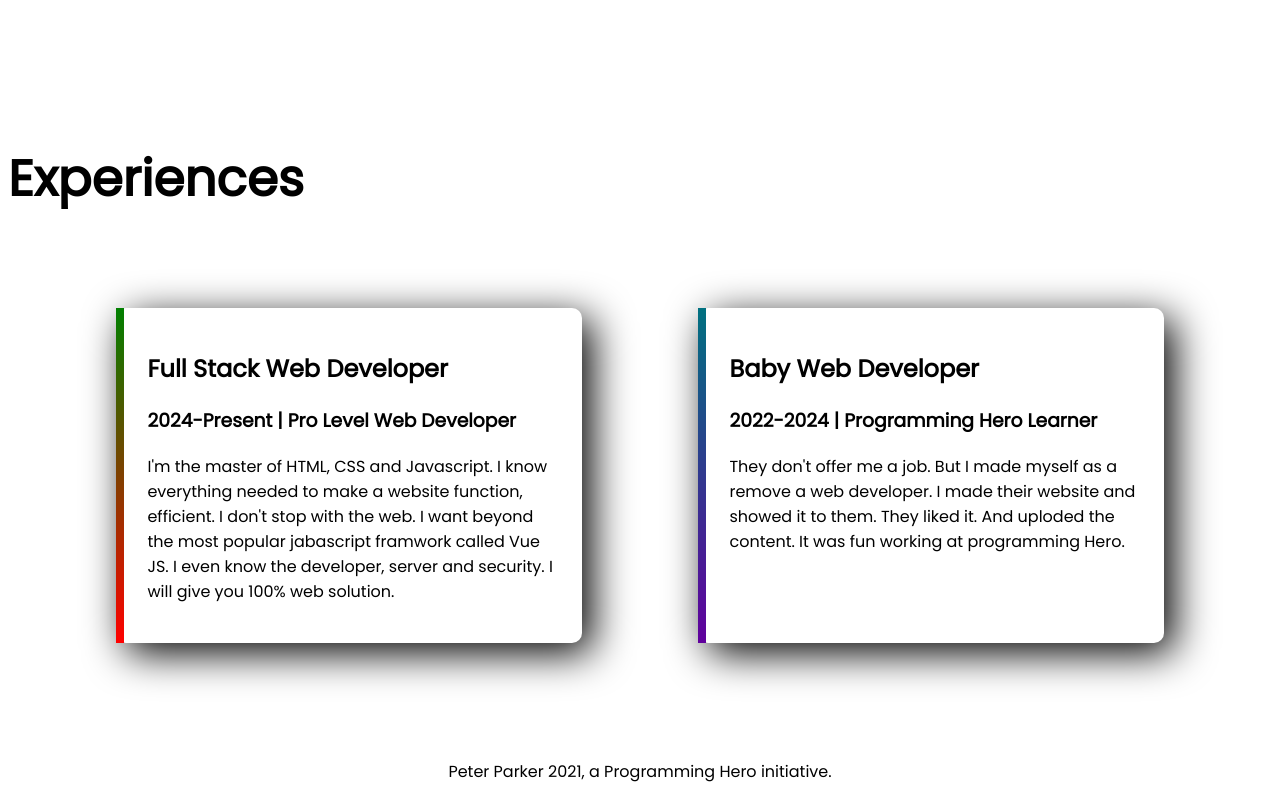
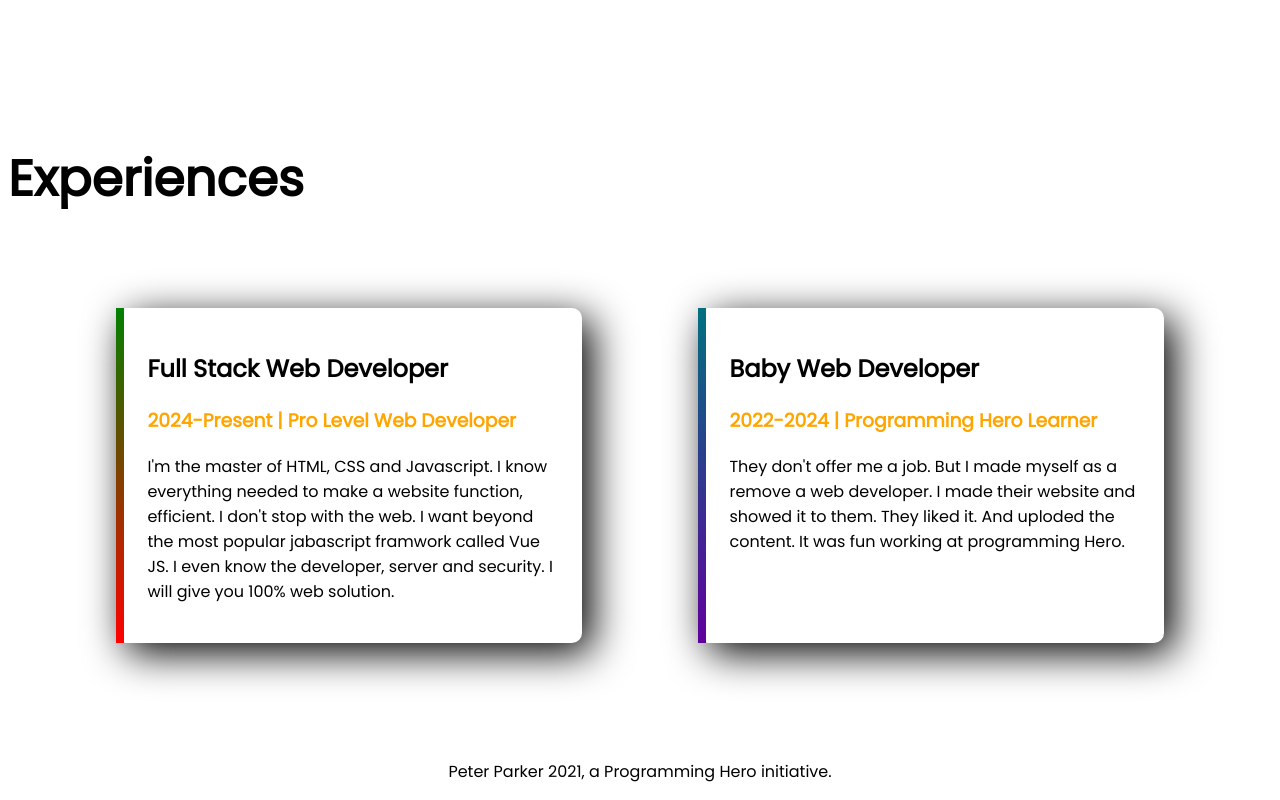
Before and after one commit to sabbirckc/Developer-Portfolio, a plain HTML site: page index.html in a window 1280 px wide. Shown: the part 1485-2285 px from the top of the page. Drawn offline with Linux system fonts and the light colour scheme.

Commit message:
final complete

```diff
--- a/index.html
+++ b/index.html
@@ -45,14 +45,14 @@
         <div class="flexible-container">
             <div id="web-dev-experience" class="experience-item">
                 <h2>Full Stack Web Developer</h2>
-                <h3>2024-Present | Pro Level Web Developer</h3>
+                <h3 class="orange-color">2024-Present | Pro Level Web Developer</h3>
                 <p>
                     I'm the master of HTML, CSS and Javascript. I know everything needed to make a website function, efficient. I don't stop with the web. I want beyond the most popular jabascript framwork called Vue JS. I even know the developer, server and security. I will give you 100% web solution.
                 </p>
             </div>
             <div id="baby-web-dev-experience" class="experience-item">
                 <h2>Baby Web Developer</h2>
-                <h3>2022-2024 | Programming Hero Learner</h3>
+                <h3 class="orange-color">2022-2024 | Programming Hero Learner</h3>
                 <p>
                     They don't offer me a job. But I made myself as a remove a web developer. I made their website and showed it to them. They liked it. And uploded the content. It was fun working at programming Hero.
                 </p>
```
